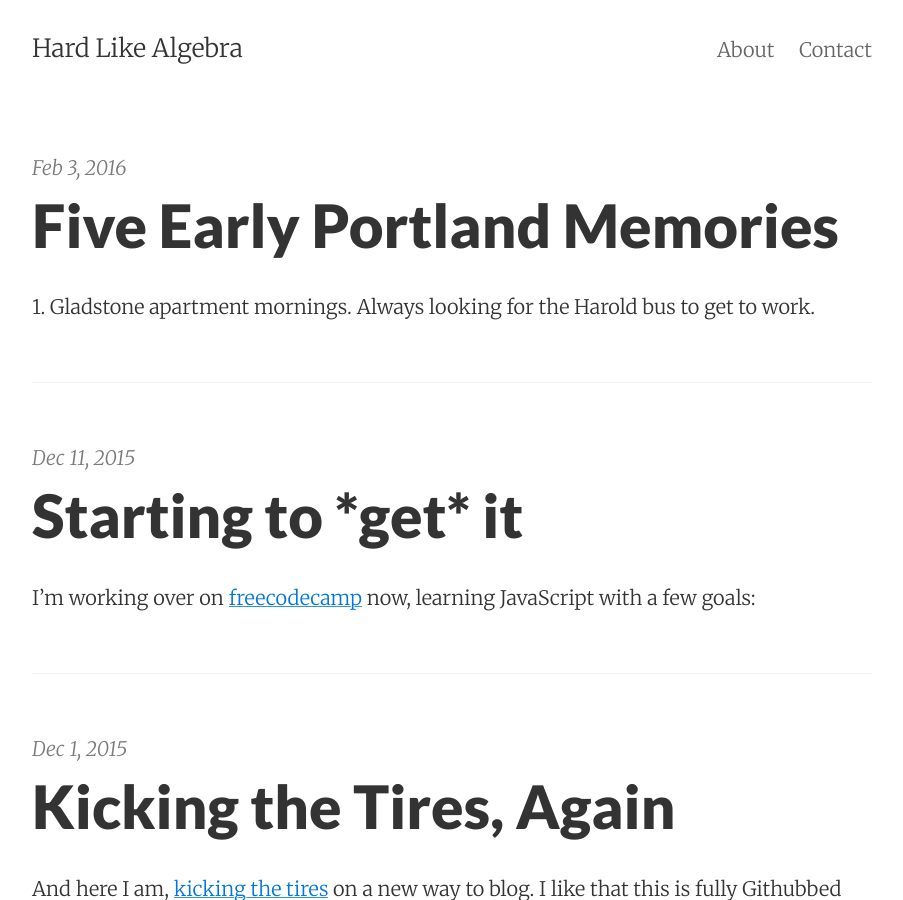
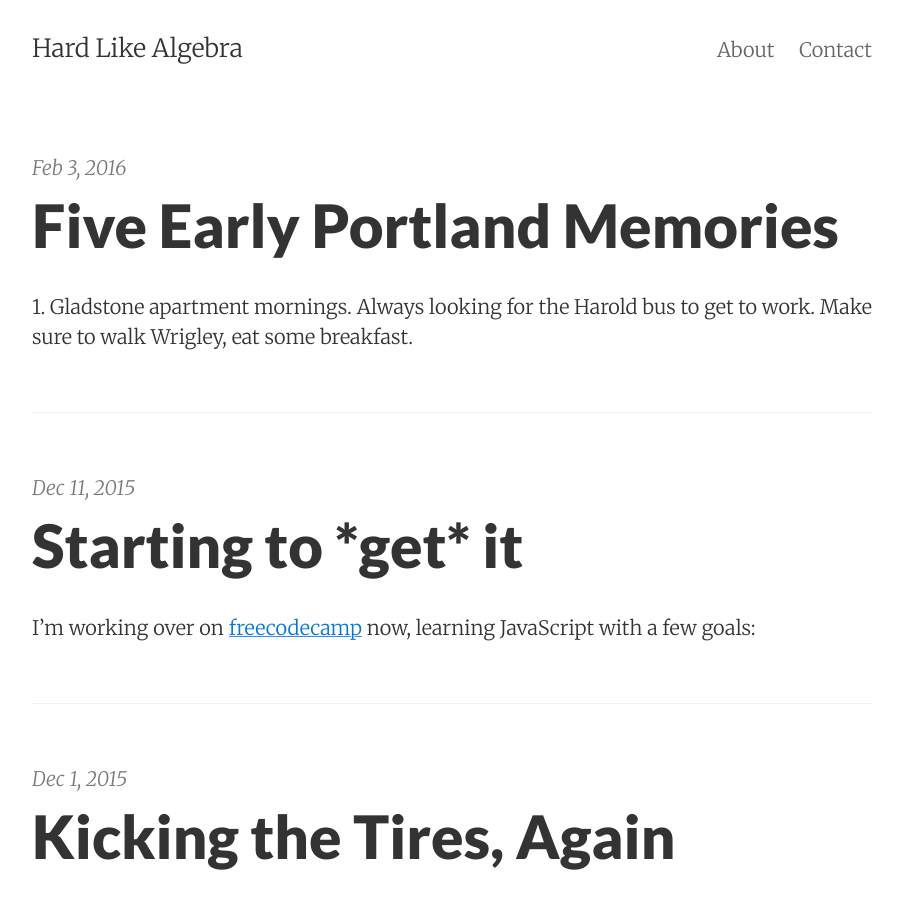
Before and after one commit to jwithington/jwithington.github.io, a Jekyll site: the page built from index.html, in a window 1280 px wide and 900 px high. Shown: the whole window, without its empty margins (188-1091 px from the left). Built offline with Jekyll 4.4.1, drawn with Linux system fonts in a browser that asks for light colours; the list of posts is cut into pages by our own code.

Commit message:
add longer post excerpt

```diff
--- a/_posts/2016-02-03-five-early-portland-memories.md
+++ b/_posts/2016-02-03-five-early-portland-memories.md
@@ -1,7 +1,7 @@
 ---
 layout: post
 title: Five Early Portland Memories
-excerpt: 1.  Gladstone apartment mornings. Always looking for the Harold bus to get to work.
+excerpt: 1.  Gladstone apartment mornings. Always looking for the Harold bus to get to work. Make sure to walk Wrigley, eat some breakfast.
 ---
 
 <img src="https://farm1.staticflickr.com/21/26410870_b790044036_z.jpg?zz=1" width="640" height="480" alt="what up internet jack.">
```
